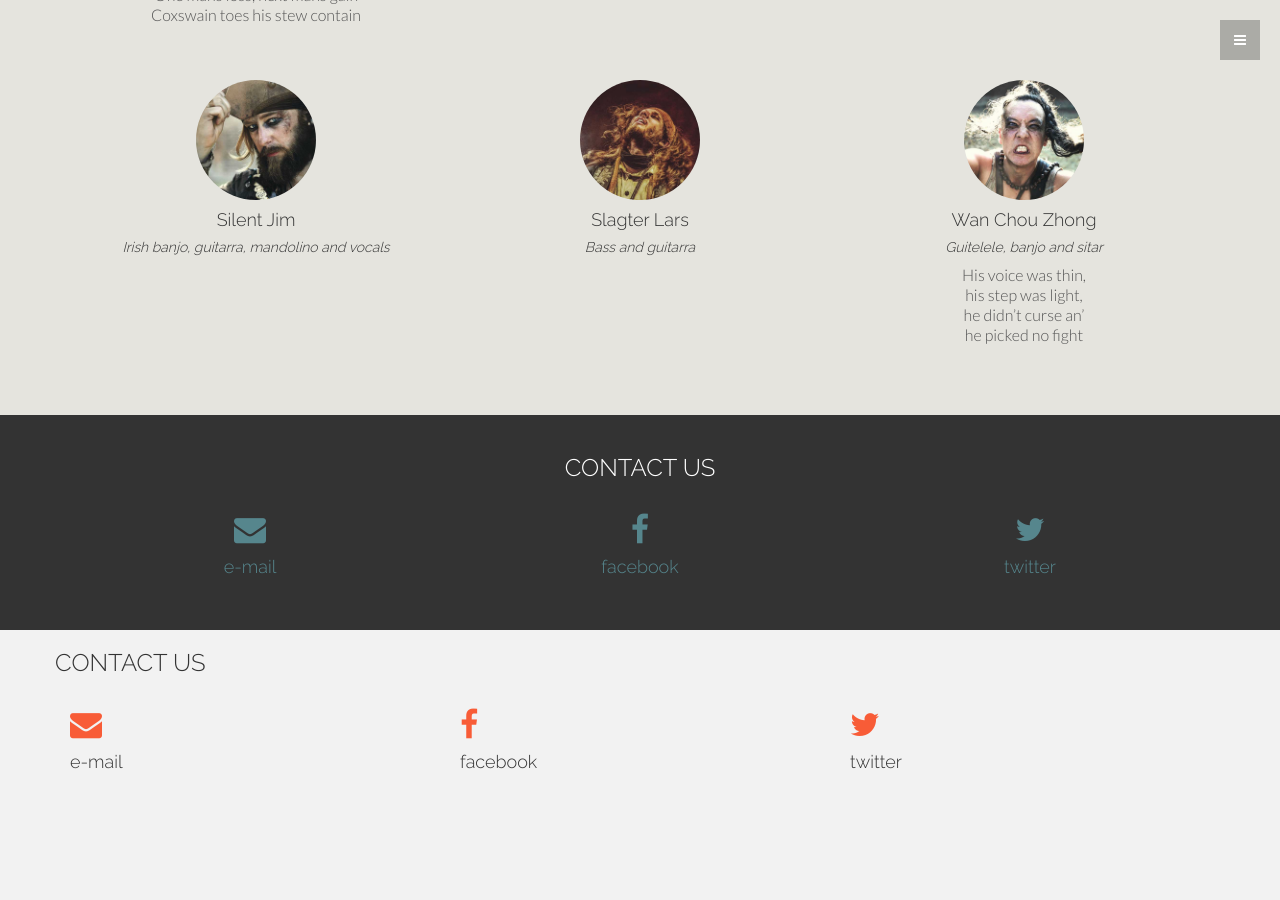
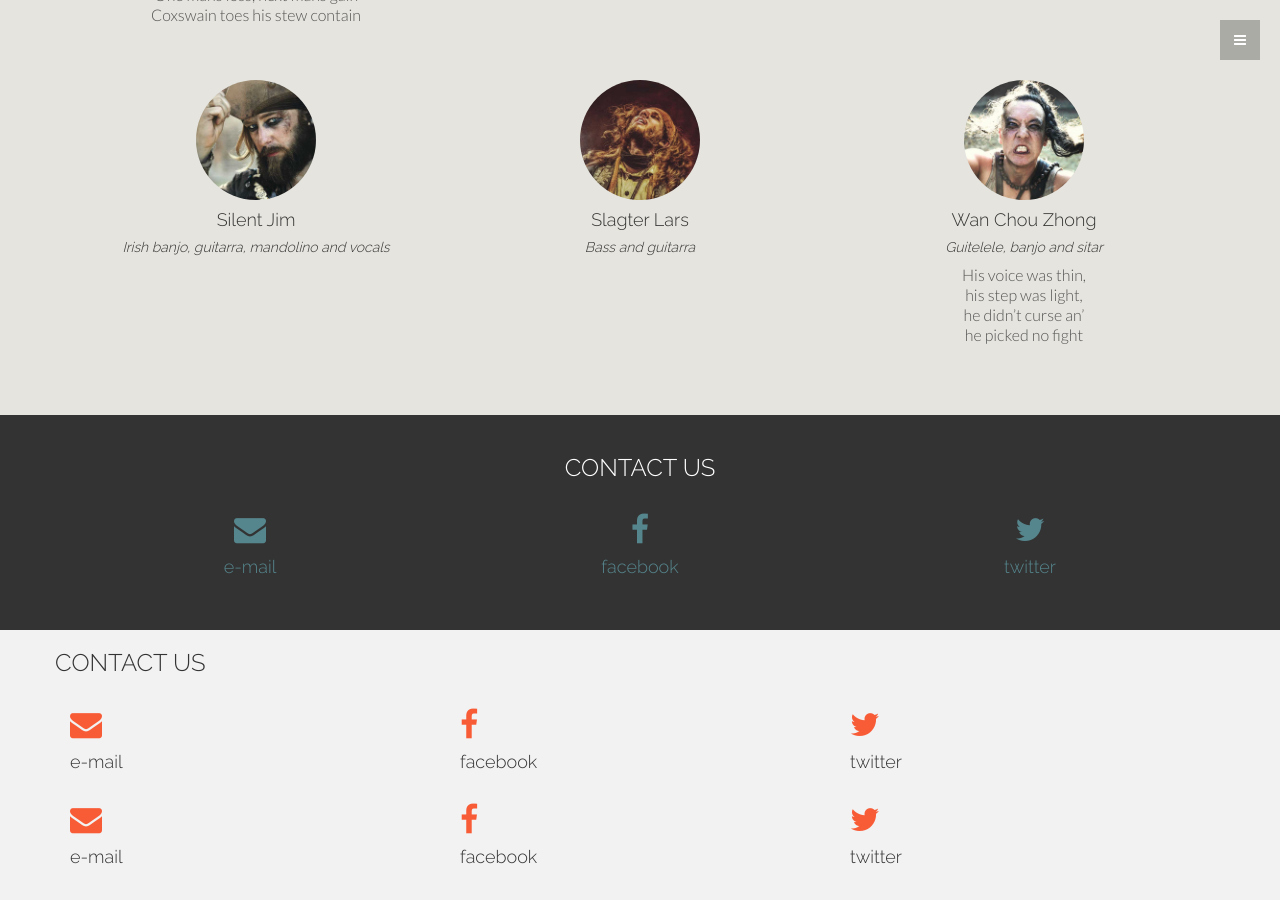
Before and after one commit to danielwerthen/yebanished, a Jekyll site: the page built from index.html, in a window 1280 px wide and 900 px high, scrolled down 4918 px. Built offline with Jekyll 4.4.1, drawn with Linux system fonts in a browser that asks for light colours; a script that is not in the unit is left out; before the commit the page ends 5722 px from its top, so only the background shows below that.

Commit message:
Update index.html

```diff
--- a/index.html
+++ b/index.html
@@ -214,6 +214,24 @@ title: Ye Banished Privateers
           <h4>twitter</h4></a>
         <br>
       </div>
+
+<div class="col-sm-4">
+        <a href="mailto:yebanishedprivateers@gmail.com"><i class="fa fa-envelope fa-2x"></i>
+          <h4>e-mail</h4></a>
+        <br>
+      </div>
+      <div class="col-sm-4">
+        <a href="http://www.facebook.com/YeBanishedPrivateers"><i class="fa fa-facebook fa-2x"></i>
+          <h4>facebook</h4></a>
+        <br>
+      </div>
+      <div class="col-sm-4">
+        <a href="http://twitter.com/yebanished">
+          <i class="fa fa-twitter fa-2x"></i>
+          <h4>twitter</h4></a>
+        <br>
+      </div>
+
     </div>
   </div>
 </div><!-- /container -->
```
